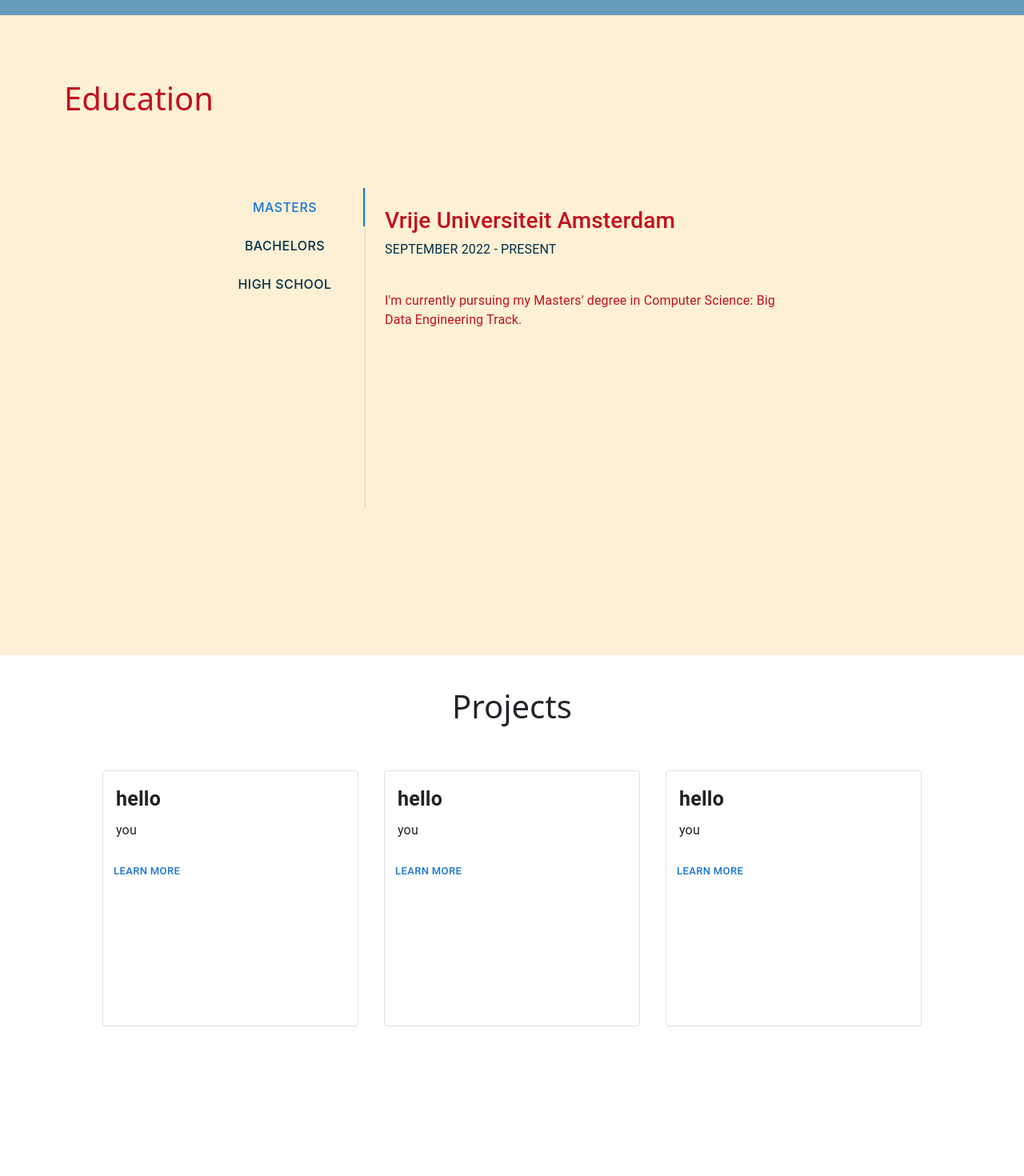
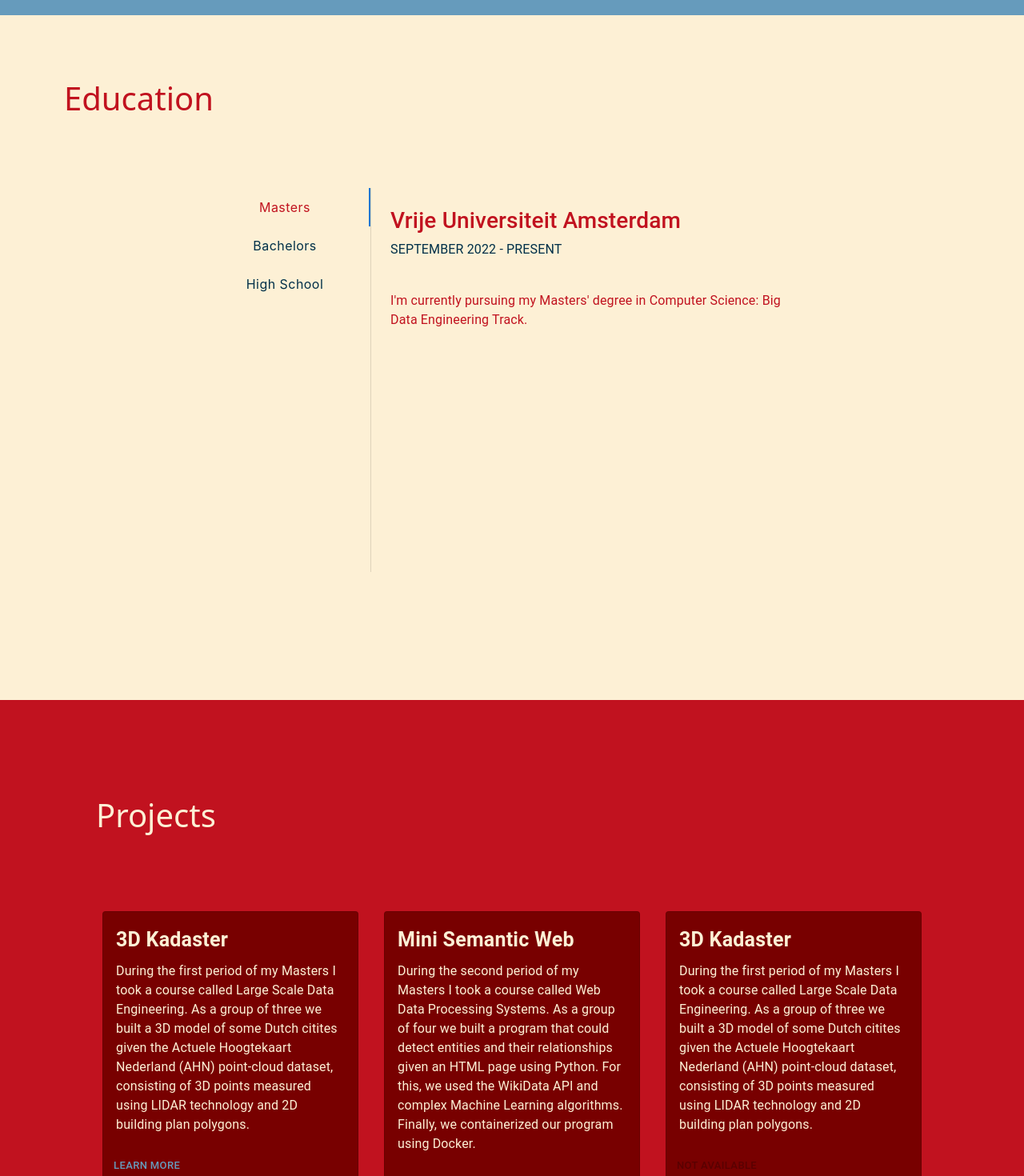
Before and after one commit to damla-jpg/portfolio, a React (Create React App) app in the folder portfolio/: page / in a window 1280 px wide. Shown: the part 2085-3555 px from the top of the page at 80% size. Built offline with nearby package versions, Linux system fonts and the light colour scheme.

Commit message:
fixed animation. updated edu exp and proj

```diff
--- a/portfolio/src/App.css
+++ b/portfolio/src/App.css
@@ -4,18 +4,3 @@
   top: 0;
   max-width: 100vw;
 }
-
-.projects {
-  min-height: 95vh;
-  margin-top: 5vh;
-  /* background-color: yellow; */
-}
-
-.project-box{
-  margin-right: auto;
-  margin-left: auto;
-  display: flex;
-  justify-content: center;
-  align-items: center;
-  padding: 2em;
-}
--- a/portfolio/src/sections/Education.js
+++ b/portfolio/src/sections/Education.js
@@ -5,6 +5,7 @@
 import Typography from '@mui/material/Typography';
 import Box from '@mui/material/Box';
 import '../styles/ExpEd.css'
+import { styled } from '@mui/material/styles';
 
 function TabPanel(props) {
     const { children, value, index, ...other } = props;
@@ -39,6 +40,22 @@
     };
 }
 
+const StyledTab = styled((props) => <Tab disableRipple {...props} />)(
+    ({ theme }) => ({
+      textTransform: 'none',
+      fontWeight: theme.typography.fontWeightRegular,
+      fontSize: theme.typography.pxToRem(15),
+      marginRight: theme.spacing(1),
+      color: 'rgb(0, 48, 73)',
+      '&.Mui-selected': {
+        color: "rgb(193, 18, 31)",
+      },
+      '&.Mui-focusVisible': {
+        backgroundColor: 'rgba(100, 95, 228, 0.32)',
+      },
+    }),
+  );
+
 export default function Education() {
     const [value, setValue] = React.useState(0);
 
@@ -55,7 +72,7 @@
                     sx={{
                         bgcolor: "rgb(253, 240, 213)",
                         display: 'flex',
-                        height: "50vh",
+                        height: "60vh",
                         width: "60vw",
 
                     }}
@@ -70,9 +87,9 @@
                             borderRight: 1, borderColor: 'divider',
                         }}
                     >
-                        <Tab label="Masters" {...a11yProps(0)} sx={{ ":hover": { textDecoration: "underline" }, color: "rgb(0, 48, 73)", fontSize: "1em", fontFamily: "-apple-system, BlinkMacSystemFont, Roboto, Oxygen, Ubuntu, Cantarell, sans-serif", width: "200px" }} />
-                        <Tab label="Bachelors" {...a11yProps(1)} sx={{ ":hover": { textDecoration: "underline" }, color: "rgb(0, 48, 73)", fontSize: "1em", fontFamily: "-apple-system, BlinkMacSystemFont, Roboto, Oxygen, Ubuntu, Cantarell, sans-serif", width: "200px" }} />
-                        <Tab label="High School" {...a11yProps(2)} sx={{ ":hover": { textDecoration: "underline" }, color: "rgb(0, 48, 73)", fontSize: "1em", fontFamily: "-apple-system, BlinkMacSystemFont, Roboto, Oxygen, Ubuntu, Cantarell, sans-serif", width: "200px" }} />
+                        <StyledTab label="Masters" {...a11yProps(0)} sx={{ ":hover": { textDecoration: "underline" }, color: "rgb(0, 48, 73)", fontSize: "1em", fontFamily: "-apple-system, BlinkMacSystemFont, Roboto, Oxygen, Ubuntu, Cantarell, sans-serif", width: "200px" }} />
+                        <StyledTab label="Bachelors" {...a11yProps(1)} sx={{ ":hover": { textDecoration: "underline" }, color: "rgb(0, 48, 73)", fontSize: "1em", fontFamily: "-apple-system, BlinkMacSystemFont, Roboto, Oxygen, Ubuntu, Cantarell, sans-serif", width: "200px" }} />
+                        <StyledTab label="High School" {...a11yProps(2)} sx={{ ":hover": { textDecoration: "underline" }, color: "rgb(0, 48, 73)", fontSize: "1em", fontFamily: "-apple-system, BlinkMacSystemFont, Roboto, Oxygen, Ubuntu, Cantarell, sans-serif", width: "200px" }} />
                     </Tabs>
                     <TabPanel value={value} index={0} sx={{ fontFamily: "-apple-system, BlinkMacSystemFont, Roboto, Oxygen, Ubuntu, Cantarell, sans-serif" }}>
                         <h3 style={{ color: "rgb(193, 18, 31)" }}>Vrije Universiteit Amsterdam</h3>
--- a/portfolio/src/sections/Experience.js
+++ b/portfolio/src/sections/Experience.js
@@ -8,30 +8,8 @@
 import TimelineDot from '@mui/lab/TimelineDot';
 import { Fade } from 'react-reveal';
 import '../styles/ExpEd.css'
-import { useEffect, useRef, useState, useMemo } from 'react';
 import Box from '@mui/material/Box';
 
-function useIsInViewport(ref) {
-    const [isIntersecting, setIsIntersecting] = useState(false);
-
-    const observer = useMemo(
-        () =>
-            new IntersectionObserver(([entry]) =>
-                setIsIntersecting(entry.isIntersecting),
-            ),
-        [],
-    );
-
-    useEffect(() => {
-        observer.observe(ref.current);
-
-        return () => {
-            observer.disconnect();
-        };
-    }, [ref, observer]);
-
-    return isIntersecting;
-}
 
 const bull = (
     <Box
@@ -44,24 +22,18 @@
 
 
 function Experience() {
-    // IS THERE ANOTHER WAY TO DO THIS?? PROBABLY. BUT THIS WORKS FOR NOW.
-    const ref1 = useRef(null);
-    const isInViewport1 = useIsInViewport(ref1);
-    // const ref2 = useRef(null);
-    // const isInViewport2 = useIsInViewport(ref2);
 
     return (
         <div className="experience" id='experience' >
             <h1 style={{ padding: "1em" }}>Experience</h1>
-            <div ref={ref1} defer>
+
             <Timeline sx={{
                 [`& .${timelineItemClasses.root}:before`]: {
                     flex: 0,
                     padding: 0,
                 },
             }}>
-                <div >
-                    {(isInViewport1) && <Fade bottom>
+                <Fade bottom>
                     <TimelineItem style={{ width: "70vw" }}>
                         <TimelineSeparator>
                             <TimelineDot style={{ backgroundColor: "rgb(0,48,73)" }} />
@@ -76,11 +48,9 @@
                             </div>
                         </TimelineContent>
                     </TimelineItem >
-                    </Fade>}
-                </div>
+                </Fade>
 
-                <div>
-                    {(isInViewport1) && <Fade bottom>
+                <Fade bottom>
                     <TimelineItem style={{ width: "70vw" }}>
                         <TimelineSeparator>
                             <TimelineDot style={{ backgroundColor: "rgb(0,48,73)" }} />
@@ -95,11 +65,9 @@
                             </div>
                         </TimelineContent>
                     </TimelineItem>
-                    </Fade>}
-                </div>
+                </Fade>
 
-                <div>
-                    {(isInViewport1) && <Fade bottom>
+                <Fade bottom>
                     <TimelineItem style={{ width: "70vw" }}>
                         <TimelineSeparator>
                             <TimelineDot style={{ backgroundColor: "rgb(0,48,73)" }} />
@@ -114,11 +82,9 @@
                             </div>
                         </TimelineContent>
                     </TimelineItem>
-                    </Fade>}
-                </div>
+                </Fade>
 
-                <div>
-                    {(isInViewport1 ) && <Fade bottom>
+                <Fade bottom>
                     <TimelineItem style={{ width: "70vw" }}>
                         <TimelineSeparator>
                             <TimelineDot style={{ backgroundColor: "rgb(0,48,73)" }} />
@@ -134,11 +100,9 @@
                             </div>
                         </TimelineContent>
                     </TimelineItem>
-                    </Fade>}
-                </div>
+                </Fade>
 
-                <div>
-                    {(isInViewport1) && <Fade bottom>
+                <Fade bottom>
                     <TimelineItem style={{ width: "70vw" }}>
                         <TimelineSeparator>
                             <TimelineDot style={{ backgroundColor: "rgb(0,48,73)" }} />
@@ -153,11 +117,9 @@
                             </div>
                         </TimelineContent>
                     </TimelineItem>
-                    </Fade>}
-                </div>
+                </Fade>
 
-                <div>
-                    {(isInViewport1) && <Fade bottom>
+                <Fade bottom>
                     <TimelineItem style={{ width: "70vw" }}>
                         <TimelineSeparator>
                             <TimelineDot style={{ backgroundColor: "rgb(0,48,73)" }} />
@@ -171,10 +133,10 @@
                             </div>
                         </TimelineContent>
                     </TimelineItem>
-                    </Fade>}
-                </div>
+                </Fade>
+
             </Timeline>
-            </div>
+
 
         </div>
     );
--- a/portfolio/src/sections/Project.js
+++ b/portfolio/src/sections/Project.js
@@ -6,38 +6,59 @@
 import CardContent from '@mui/material/CardContent';
 import Button from '@mui/material/Button';
 import Typography from '@mui/material/Typography';
+import '../styles/Projects.css';
 
-const project1 = {title: "hello", text: "you"}
+const project1 = {
+    title: "3D Kadaster",
+    text: "During the first period of my Masters I took a course called Large Scale Data Engineering. As a group of three we built a 3D model of some Dutch citites given the Actuele Hoogtekaart Nederland (AHN) point-cloud dataset, consisting of 3D points measured using LIDAR technology and 2D building plan polygons.",
+    link: "https://homepages.cwi.nl/~boncz/lsde2022/group19/"
+}
 
-const CardCustom = (title, text) => (
+const project2 = {
+    title: "Mini Semantic Web",
+    text: "During the second period of my Masters I took a course called Web Data Processing Systems. As a group of four we built a program that could detect entities and their relationships given an HTML page using Python. For this, we used the WikiData API and complex Machine Learning algorithms. Finally, we containerized our program using Docker.",
+    link: "None"
+}
+
+const CardCustom = (title, text, link, isPublishible) => (
     <React.Fragment>
         <CardContent>
-            <Typography sx={{ fontSize: 25, fontWeight: "bold" }} color="text.primary" gutterBottom>
+            <Typography sx={{ fontSize: 25, fontWeight: "bold" }} gutterBottom>
                 {title}
             </Typography>
             <Typography variant="body1">
                 {text}
             </Typography>
         </CardContent>
-        <CardActions>
-            <Button size="small">Learn More</Button>
-        </CardActions>
+        <div>
+            {/* if isPublishible is set to true display something else display something else */}
+            {isPublishible ? <CardActions>
+                <Button size="small" sx={{ ":hover": { textDecoration: "underline", color: "rgb(102, 155, 188)" } }}><a target="_blank" rel="noreferrer" style={{ textDecoration: "none", color: "rgb(102, 155, 188)" }} href={link}>Learn More</a></Button>
+            </CardActions> : <CardActions><Button size="small" disabled><p>Not available</p></Button></CardActions> }
+        </div>
+
     </React.Fragment>
 );
 
 export default function Project() {
+    const boxStyle = {
+        height: "22em",
+        backgroundColor: "rgb(120, 0, 0)",
+        color: "rgb(253, 240, 213)"
+    }
+
     return (
         <div class="projects" id="projects">
-            <h1 style={{ textAlign: 'center' }}>Projects</h1>
+            <h1 style={{ padding: "1em", color: "rgb(253, 240, 213)" }}>Projects</h1>
             <div className='project-box'>
-                <Box sx={{ width: "20em", margin: "1em" }}>
-                    <Card sx={{ height: "20em"}} variant="outlined">{CardCustom(project1.title, project1.text)}</Card>
+                <Box sx={{ width: "25em", margin: "1em" }}>
+                    <Card sx={boxStyle} variant="outlined">{CardCustom(project1.title, project1.text, project1.link, true)}</Card>
                 </Box>
-                <Box sx={{ width: "20em", margin: "1em"}}>
-                    <Card sx={{ height: "20em"}}variant="outlined">{CardCustom(project1.title, project1.text)}</Card>
+                <Box sx={{ width: "25em", margin: "1em" }}>
+                    <Card sx={boxStyle} variant="outlined">{CardCustom(project2.title, project2.text, project2.link, false)}</Card>
                 </Box>
-                <Box sx={{ width: "20em", margin: "1em" }}>
-                    <Card sx={{ height: "20em"}} variant="outlined">{CardCustom(project1.title, project1.text)}</Card>
+                <Box sx={{ width: "25em", margin: "1em" }}>
+                    <Card sx={boxStyle} variant="outlined">{CardCustom(project1.title, project1.text)}</Card>
                 </Box>
             </div>
 
--- a/portfolio/src/styles/ExpEd.css
+++ b/portfolio/src/styles/ExpEd.css
@@ -24,4 +24,5 @@
     padding: 5em;
     justify-content: center;
     align-items: center;
+    flex-direction: column;
 }
--- /dev/null
+++ b/portfolio/src/styles/Projects.css
@@ -0,0 +1,18 @@
+.projects{
+    background-color: rgb(193, 18, 31);
+    min-height: 100vh;
+    height: fit-content;
+    max-width: fit-content;
+    width: 100%;
+    padding: 5em;
+}
+
+.project-box{
+    margin-right: auto;
+    margin-left: auto;
+    display: flex;
+    justify-content: center;
+    align-items: center;
+    padding: 2em;
+    max-width: fit-content;
+  }
```
Lines whose indentation alone changed are shown as unchanged.
